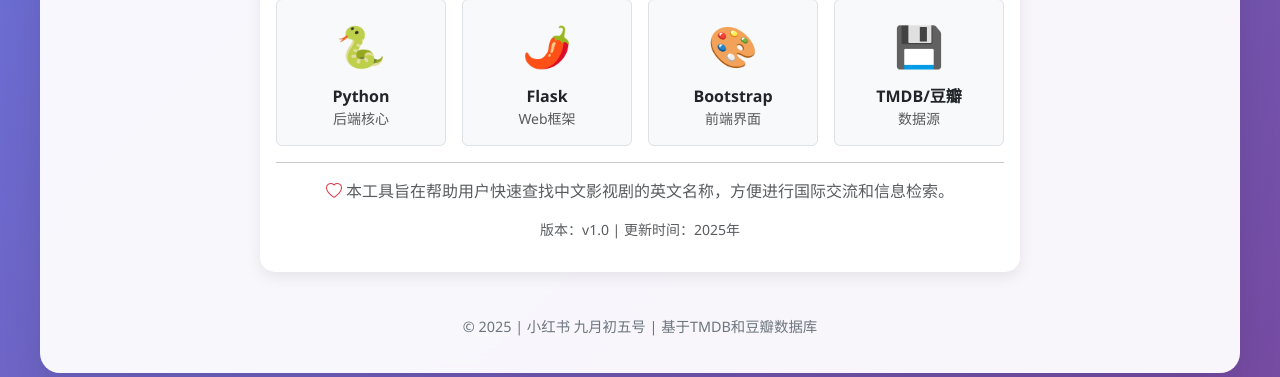
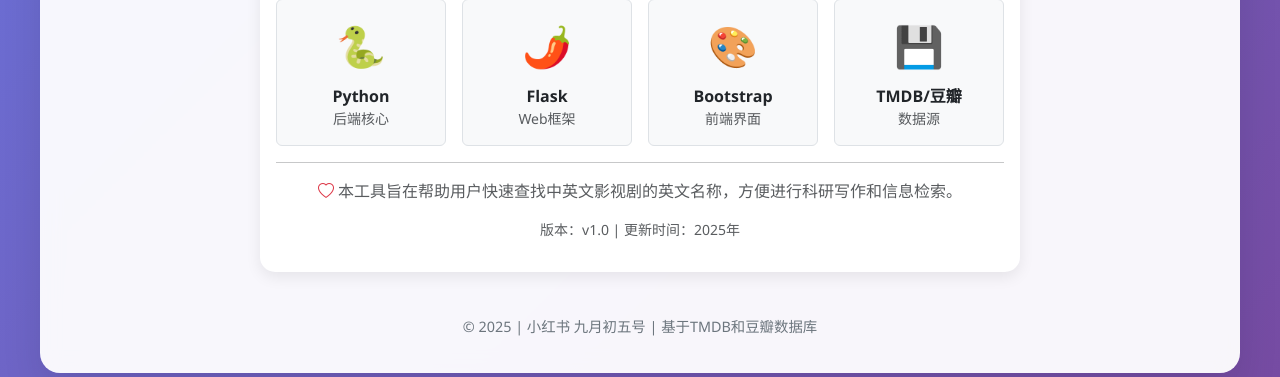
Before and after one commit to jiuyuechuwuhao/CineTranslate, a Flask app: page /about in a window 1280 px wide. Shown: the part 891-1268 px from the top of the page. Run offline with Flask 3, Linux system fonts and the light colour scheme.

Commit message:
Update description for tool's purpose in about.html

```diff
--- a/templates/about.html
+++ b/templates/about.html
@@ -130,7 +130,7 @@
                 <div class="text-center">
                     <p class="text-muted">
                         <i class="bi bi-heart text-danger"></i>
-                        本工具旨在帮助用户快速查找中文影视剧的英文名称，方便进行国际交流和信息检索。
+                        本工具旨在帮助用户快速查找中英文影视剧的英文名称，方便进行科研写作和信息检索。
                     </p>
                     <p class="small text-muted">
                         版本：v1.0 | 更新时间：2025年
```
